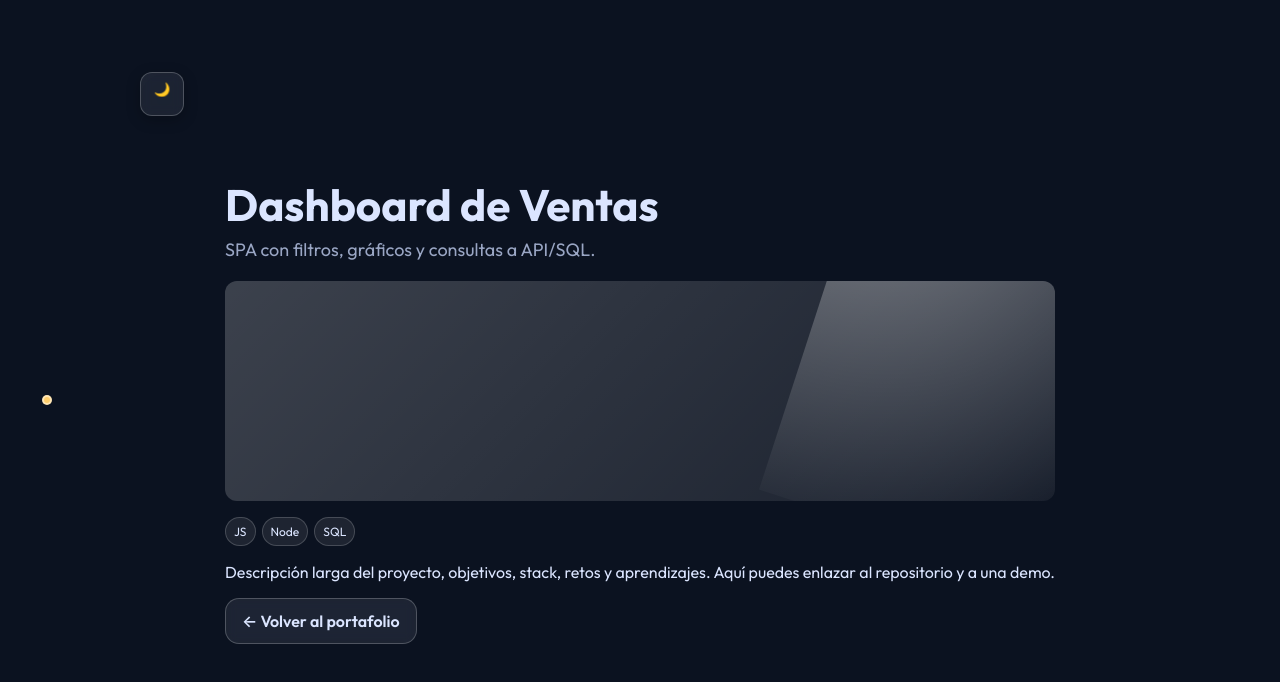
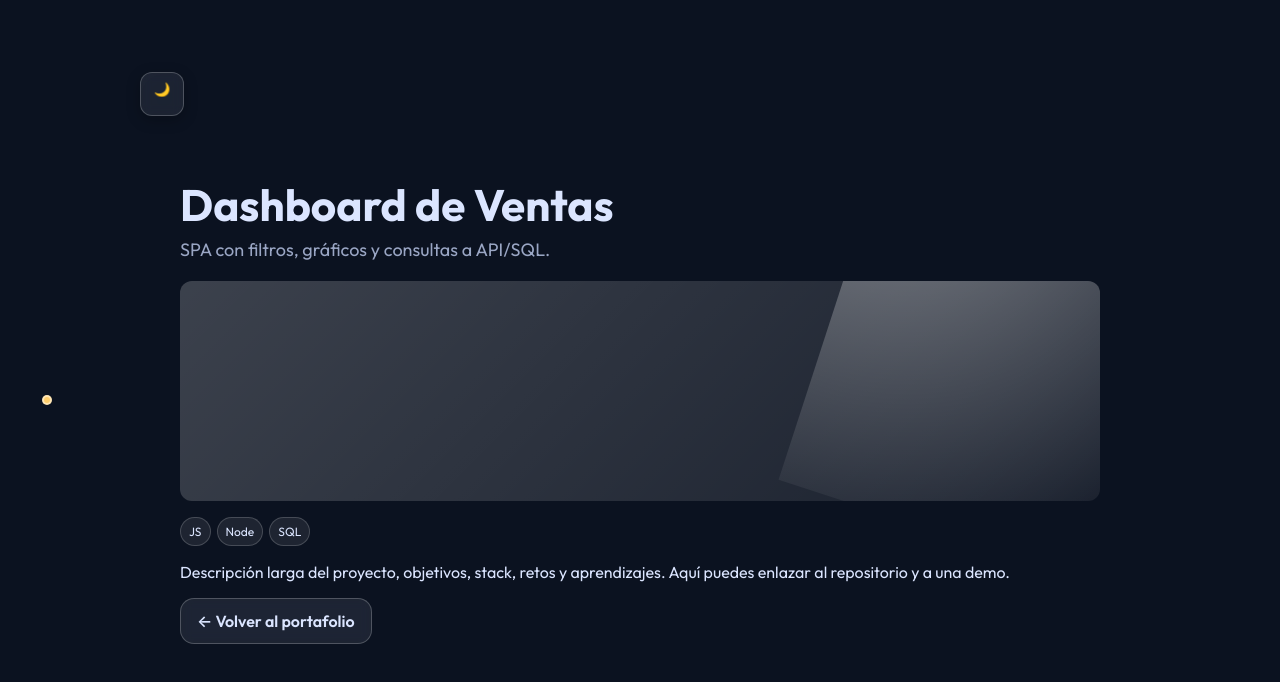
Before and after one commit to JeanOlayaPerez/web_servicios, a React (Vite) app: page /proyecto/dashboard-ventas in a window 1280 px wide. Shown: the top 682 px of the page. Built offline with nearby package versions, Linux system fonts and the light colour scheme.

Commit message:
Fix layout margins and restore carousel

```diff
--- a/src/styles/global.css
+++ b/src/styles/global.css
@@ -27,13 +27,18 @@ body {
   min-height: 100dvh;
   display: grid;
   place-items: center;
-  padding: 72px 20px 48px;
+  padding: 72px clamp(34px, 10vw, 120px) 48px clamp(34px, 10vw, 120px);
   scroll-snap-align: start;
   isolation: isolate;
   overflow-x: hidden;
 }
 
-.content { max-width: 920px; text-align: center; }
+.content {
+  width: min(100%, 920px);
+  max-width: 920px;
+  margin: 0 auto;
+  text-align: center;
+}
 .title { font-size: clamp(28px, 5.6vw, 44px); line-height: 1.12; margin: 0 0 8px; }
 .subtitle { color: var(--muted); margin: 0 0 20px; font-size: clamp(15px, 3.6vw, 18px); }
 .accent { color: var(--accent); text-shadow: 0 0 24px color-mix(in oklab, var(--accent), transparent 70%); }
@@ -259,20 +264,25 @@ html:not(.is-night) .service-card .desc { color: #4a5a76; }
 
 /* Proyectos: carrusel */
 .carousel { position: relative; }
-.carousel-track { display: grid; grid-auto-flow: column; grid-auto-columns: 100%; gap: 14px; overflow-x: auto; scroll-snap-type: x mandatory; -webkit-overflow-scrolling: touch; padding: 4px 2px; }
+.carousel-track {
+  display: grid;
+  grid-auto-flow: column;
+  grid-auto-columns: min(100%, 360px);
+  gap: 16px;
+  overflow-x: auto;
+  scroll-snap-type: x mandatory;
+  -webkit-overflow-scrolling: touch;
+  padding: 4px 0;
+}
 .carousel-item { scroll-snap-align: start; }
-@media (min-width: 720px) { .carousel-track { grid-auto-columns: calc((100% - 28px) / 3); } }
+@media (min-width: 960px) {
+  .carousel-track { grid-auto-columns: calc((100% - 32px) / 3); gap: 14px; }
+}
 .carousel-btns { display: flex; justify-content: center; gap: 10px; margin-top: 10px; }
 .carousel button.nav { width: 42px; height: 42px; border-radius: 999px; border: 1px solid var(--btn-border); background: var(--btn-bg); color: var(--fg); }
-@media (max-width: 720px) {
-  .carousel-track { display: flex; flex-direction: column; gap: 18px; overflow: visible; scroll-snap-type: none; }
-  .carousel-item { width: 100%; }
-  .card { width: 100%; max-width: none; flex: 1 1 auto; }
-  .carousel-btns { display: none; }
-}
 
 /* Contacto: form */
-.form { display: grid; gap: 12px; width: min(720px, 94vw); margin: 0 auto; text-align: left; }
+.form { display: grid; gap: 12px; width: min(720px, 100%); margin: 0 auto; text-align: left; }
 .field { display: grid; gap: 6px; }
 .field label { font-weight: 700; font-size: 14px; color: var(--muted); }
 .input, .textarea, .select { background: rgba(255,255,255,.06); border: 1px solid rgba(255,255,255,.16); color: var(--fg); padding: 12px 12px; border-radius: 10px; outline: none; }
```
